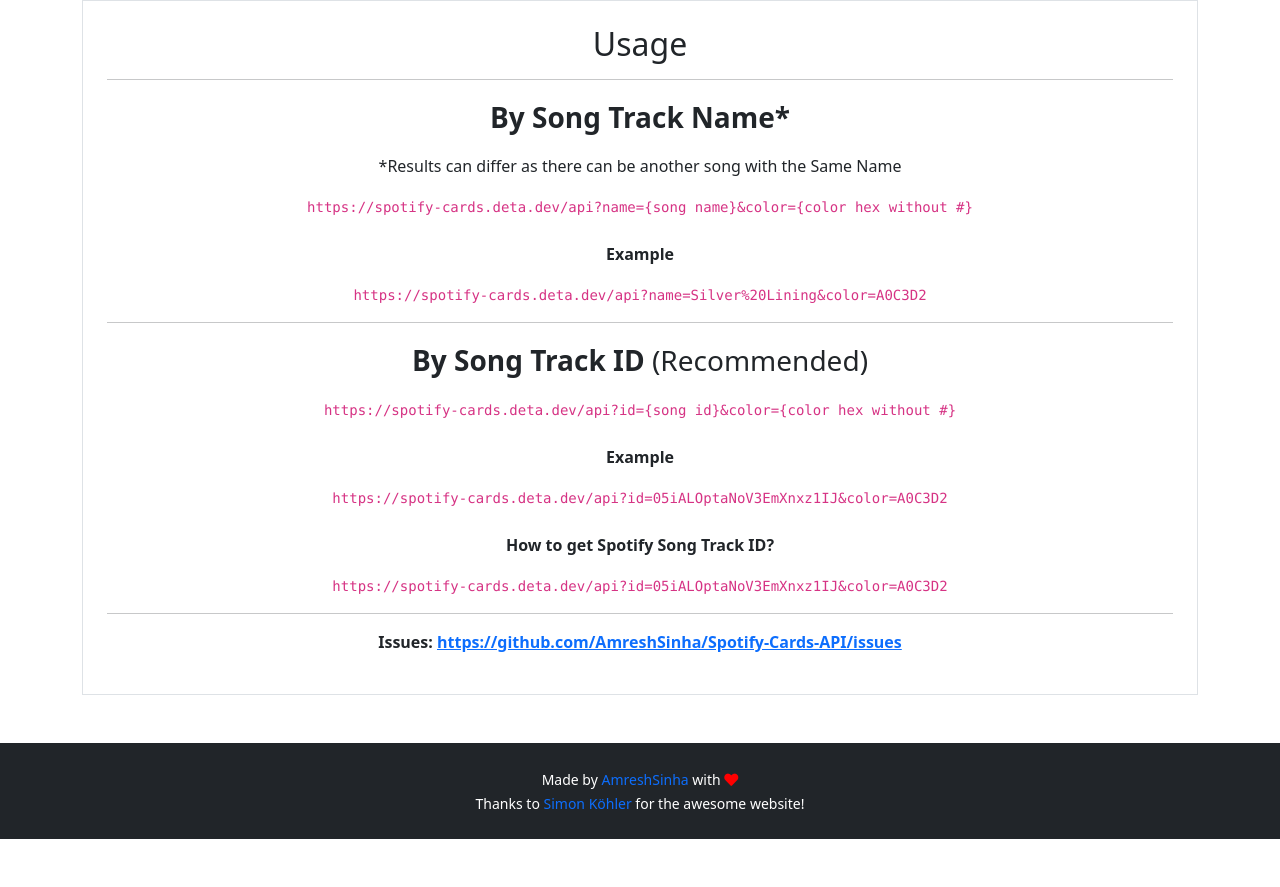
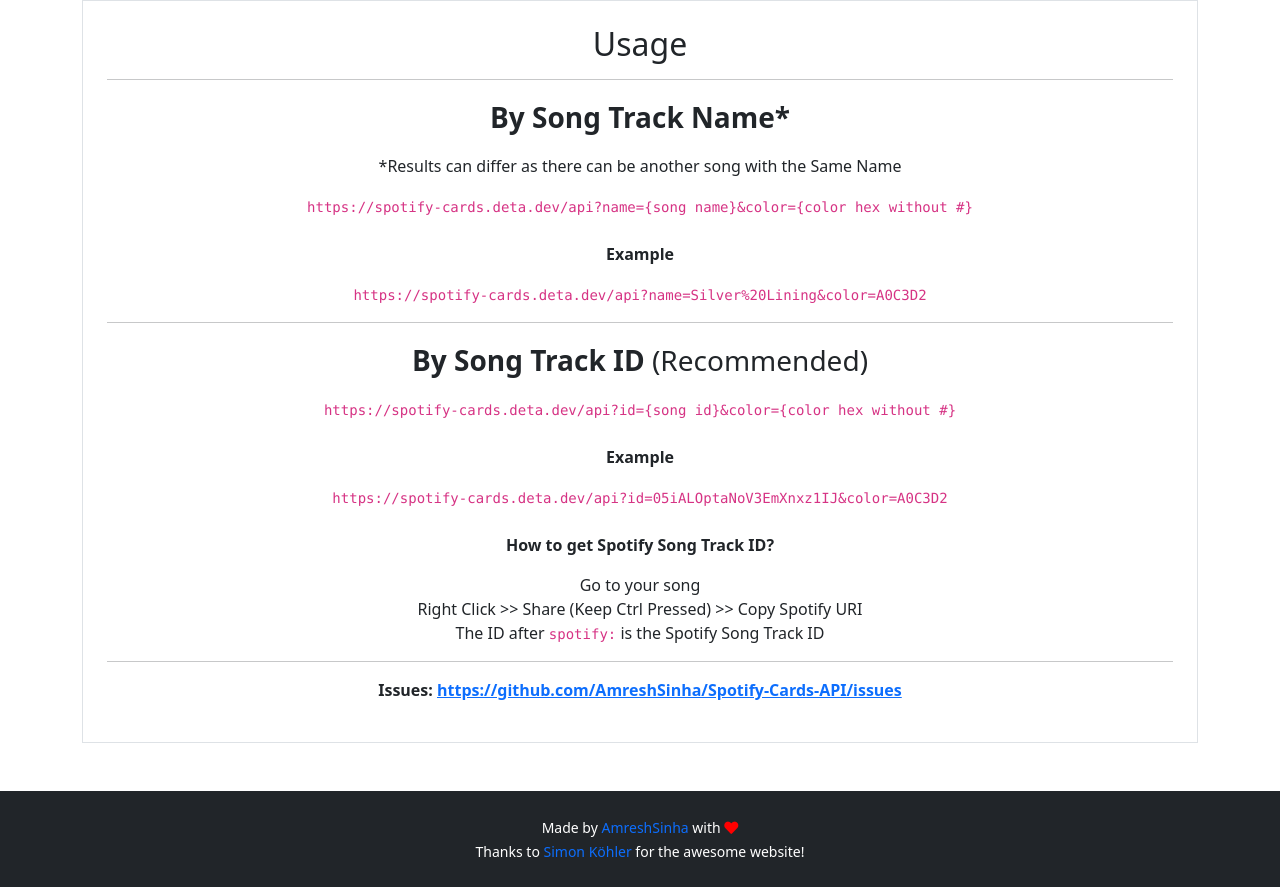
Before and after one commit to AmreshSinha/Spotify-Cards-API, a website: page public/index.html in a window 1280 px wide. Shown: the part 433-1320 px from the top of the page. Before the commit the page ends 1272 px from the top, so only its background shows below. Drawn offline with nearby package versions, Linux system fonts and the light colour scheme.

Commit message:
Edit Front Page and README

```diff
--- a/public/index.html
+++ b/public/index.html
@@ -154,7 +154,17 @@
             <br>
             <br>
             <p class="fw-bold fs-6">How to get Spotify Song Track ID?</p>
-            <code>https://spotify-cards.deta.dev/api?id=05iALOptaNoV3EmXnxz1IJ&color=A0C3D2</code>
+            <ul class="list-inline">
+              <li>
+                Go to your song
+              </li>
+              <li>
+                Right Click >> Share (Keep Ctrl Pressed) >> Copy Spotify URI
+              </li>
+              <li>
+                The ID after <code>spotify:</code> is the Spotify Song Track ID
+              </li>
+            </ul>
             <hr>
             <p class=fw-bold>Issues: <a href="https://github.com/AmreshSinha/Spotify-Cards-API/issues" target="_blank">https://github.com/AmreshSinha/Spotify-Cards-API/issues</a></p>
           </div>
```
Also changed, not shown: README.md.
